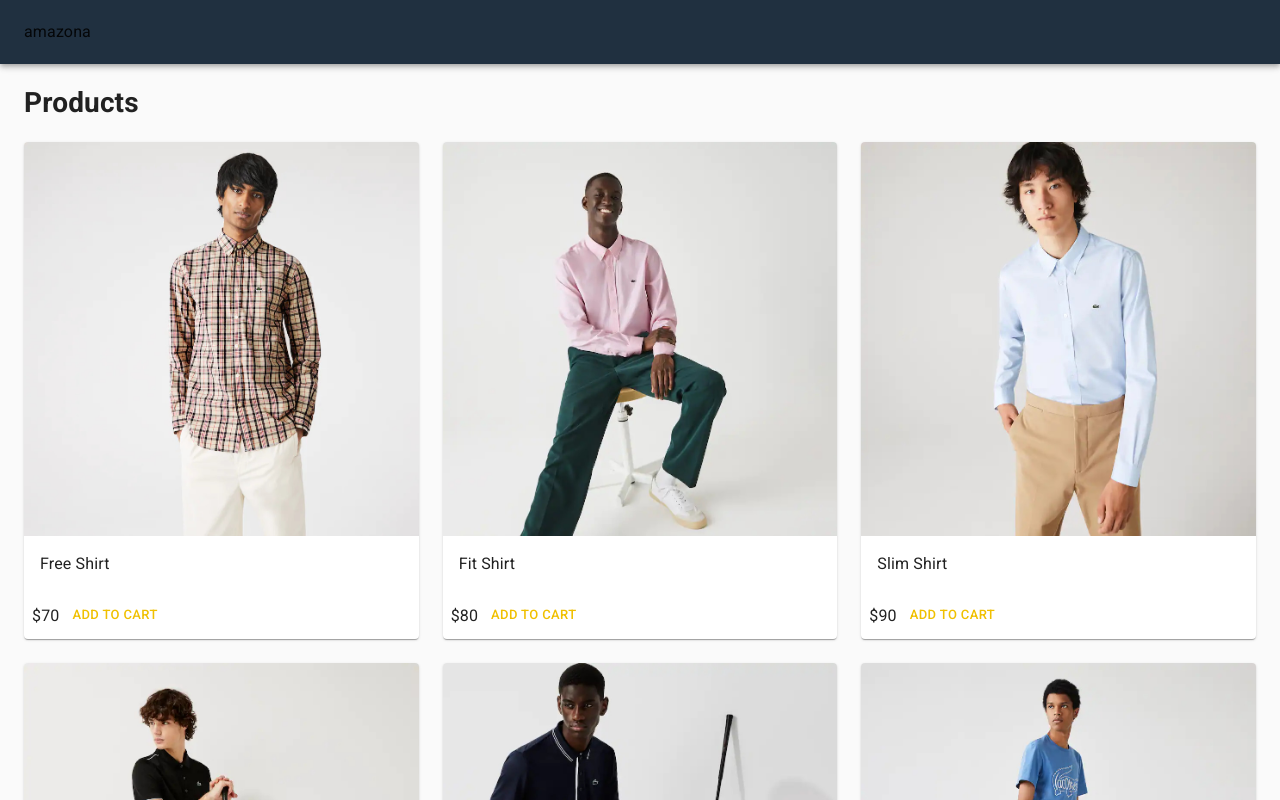
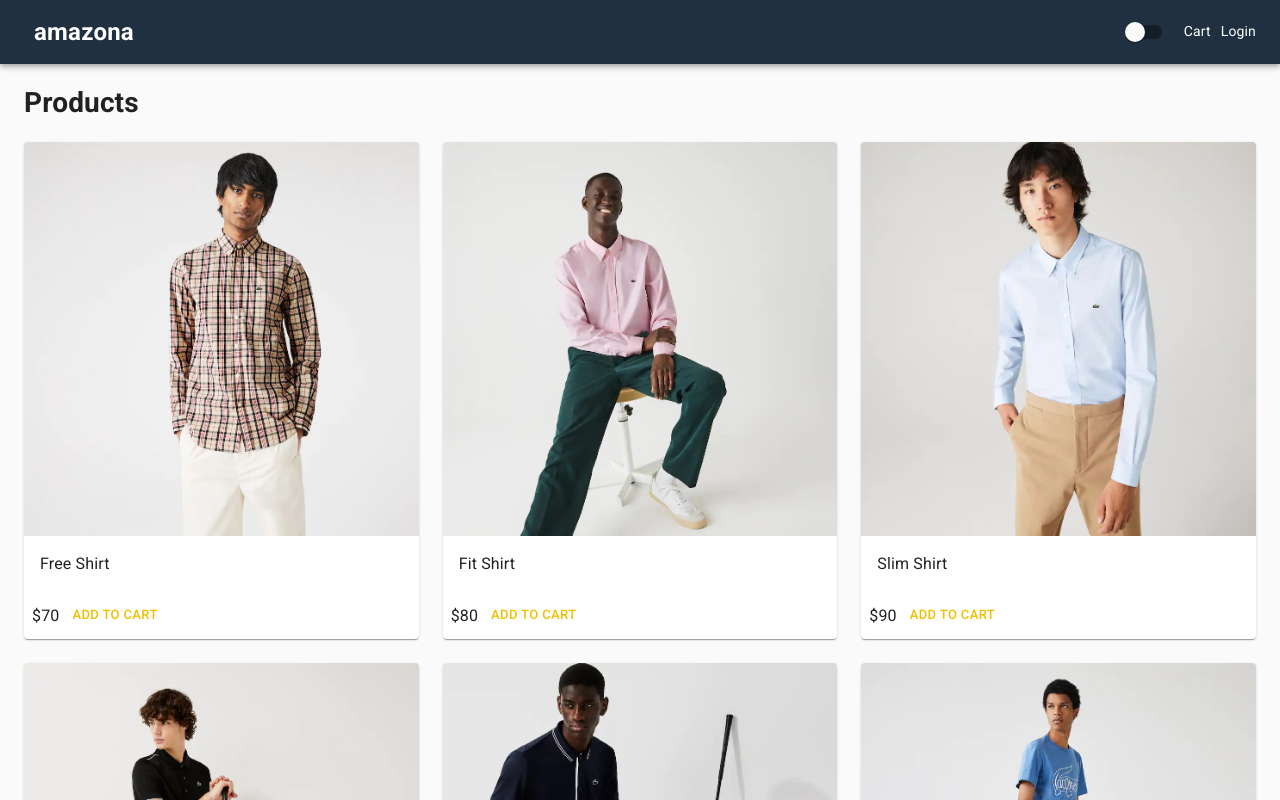
Before and after one commit to Khaleeno/amazona, a Next.js app: page / in a window 1280 px wide. Shown: the top 800 px of the page. Built offline with nearby package versions, Linux system fonts and the light colour scheme.

Commit message:
Create React Context

```diff
--- a/components/Layout.js
+++ b/components/Layout.js
@@ -1,5 +1,6 @@
-import React from "react"
+import React, { useContext } from "react"
 import Head from "next/head"
+import NextLink from "next/link"
 import {
   AppBar,
   Container,
@@ -8,10 +9,18 @@
   Typography,
   ThemeProvider,
   CssBaseline,
+  Switch,
+  Link,
 } from "@material-ui/core"
 import useStyles from "../utils/styles"
+import { Store } from "../utils/store"
+import Cookies from "js-cookie"
 
 export default function Layout({ title, description, children }) {
+  const { state, dispatch } = useContext(Store)
+  const { darkMode } = state
+
+
   const classes = useStyles()
   const theme = createTheme({
     typography: {
@@ -27,16 +36,21 @@
       },
     },
     palette: {
-      type: 'light',
+      type: darkMode ? "dark" : "light",
       primary: {
-        main: '#f0c000'
+        main: "#f0c000",
       },
       secondary: {
-        main: '#208080'
-      }
-    }
+        main: "#208080",
+      },
+    },
   })
 
+  const darkModeChangeHandler = () => {
+    dispatch({type: darkMode? 'DARK_MODE_OFF' : 'DARK_MODE_ON'})
+    const newDarkMode = !darkMode
+    Cookies.set('darkMode', newDarkMode ? 'ON' : 'OFF')
+  }
   return (
     <div>
       <Head>
@@ -47,7 +61,21 @@
         <CssBaseline />
         <AppBar position="static" className={classes.navbar}>
           <Toolbar>
-            <Typography>amazona</Typography>
+            <NextLink href="/" passHref>
+              <Link>
+                <Typography className={classes.brand}>amazona</Typography>
+              </Link>
+            </NextLink>
+            <div className={classes.grow}></div>
+            <div>
+              <Switch checked={darkMode} onChange={darkModeChangeHandler}></Switch>
+              <NextLink href="/cart" passHref>
+                <Link>Cart</Link>
+              </NextLink>
+              <NextLink href="/login" passHref>
+                <Link>Login</Link>
+              </NextLink>
+            </div>
           </Toolbar>
         </AppBar>
         <Container className={classes.main}>{children}</Container>
--- a/package.json
+++ b/package.json
@@ -10,6 +10,7 @@
   },
   "dependencies": {
     "@material-ui/core": "^4.12.3",
+    "js-cookie": "^3.0.1",
     "next": "11.1.2",
     "react": "17.0.2",
     "react-dom": "17.0.2"
--- a/pages/_app.js
+++ b/pages/_app.js
@@ -1,9 +1,10 @@
-import '../styles/globals.css'
-import {useEffect} from 'react'
+import "../styles/globals.css"
+import { useEffect } from "react"
+import { StoreProvider } from "../utils/store"
 
 function MyApp({ Component, pageProps }) {
   useEffect(() => {
-    const jssStyles = document.querySelector('#jss-server-side');
+    const jssStyles = document.querySelector("#jss-server-side")
     if (jssStyles) {
       jssStyles.parentElement.removeChild(jssStyles)
     }
@@ -11,7 +12,11 @@
     //   cleanup
     // }
   }, [])
-  return <Component {...pageProps} />
+  return (
+    <StoreProvider>
+      <Component {...pageProps} />
+    </StoreProvider>
+  )
 }
 
 export default MyApp
--- /dev/null
+++ b/utils/store.js
@@ -0,0 +1,25 @@
+import Cookies from "js-cookie";
+import { createContext, useReducer } from "react";
+
+export const Store = createContext()
+
+const initialState = {
+  darkMode: Cookies.get('darkMode') === 'ON' ? true : false
+}
+
+function reducer(state, action) {
+  switch (action.type) {
+    case 'DARK_MODE_ON':
+      return {...state, darkMode: true}
+    case 'DARK_MODE_OFF':
+      return {...state, darkMode: false}
+    default:
+      return state
+  }
+}
+
+export function StoreProvider(props) {
+  const [state, dispatch] = useReducer(reducer, initialState)
+  const value = {state, dispatch}
+  return <Store.Provider value={value}>{props.children}</Store.Provider>
+}
--- a/utils/styles.js
+++ b/utils/styles.js
@@ -4,9 +4,16 @@
   navbar: {
     backgroundColor: "#203040",
     "& a": {
-      color: "#fff",
+      color: "#ffffff",
       marginLeft: 10,
     },
+  },
+  brand: {
+    fontWeight: 'bold',
+    fontSize: '1.5rem'
+  },
+  grow: {
+    flexGrow: 1,
   },
   main: {
     minHeight: "80vh",
```
Also changed, not shown: .eslintrc.json, 1 other file (tests, documents, lock files or other folders).
